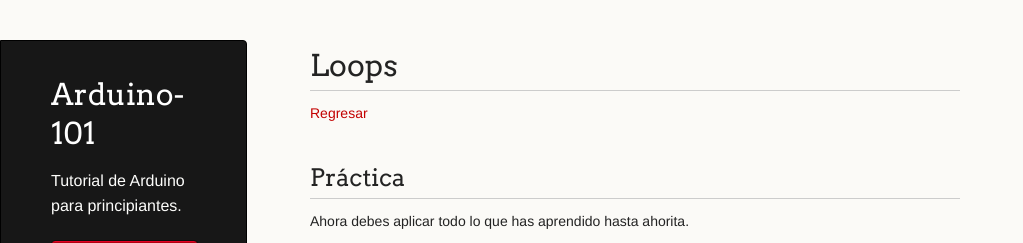
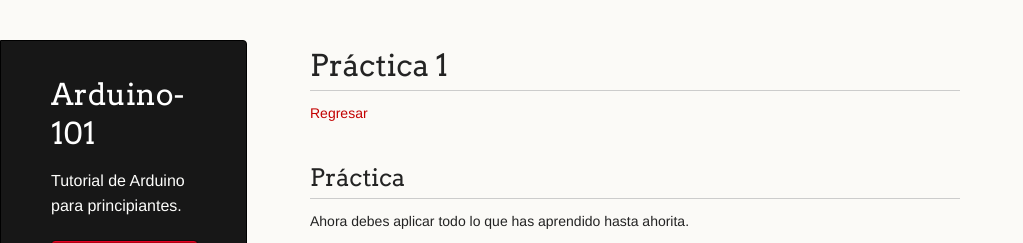
Before and after one commit to mgradob/Arduino-101, a Jekyll site: the page built from _posts/2018-01-24-práctica-1.md, in a window 1280 px wide. Shown: the top 243 px of the page, without its empty margins (0-1023 px from the left). Built offline with Jekyll 4.4.1, drawn with Linux system fonts in a browser that asks for light colours.

Commit message:
Fixed incorrect name

```diff
--- a/_posts/2018-01-24-práctica-1.md
+++ b/_posts/2018-01-24-práctica-1.md
@@ -1,7 +1,7 @@
 ---
 layout: post
 session: 5
-title: Loops
+title: Práctica 1
 date: 2018-01-24
 ---
 
```
